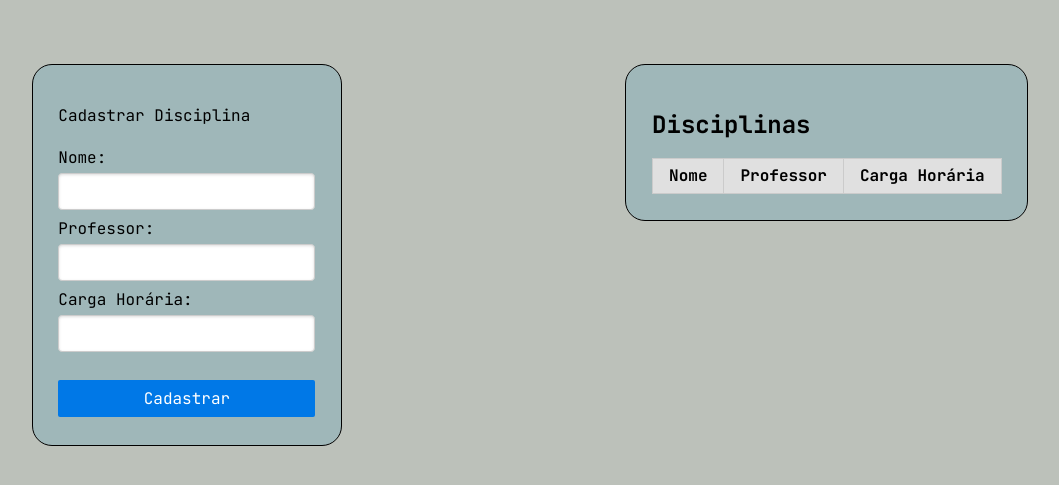
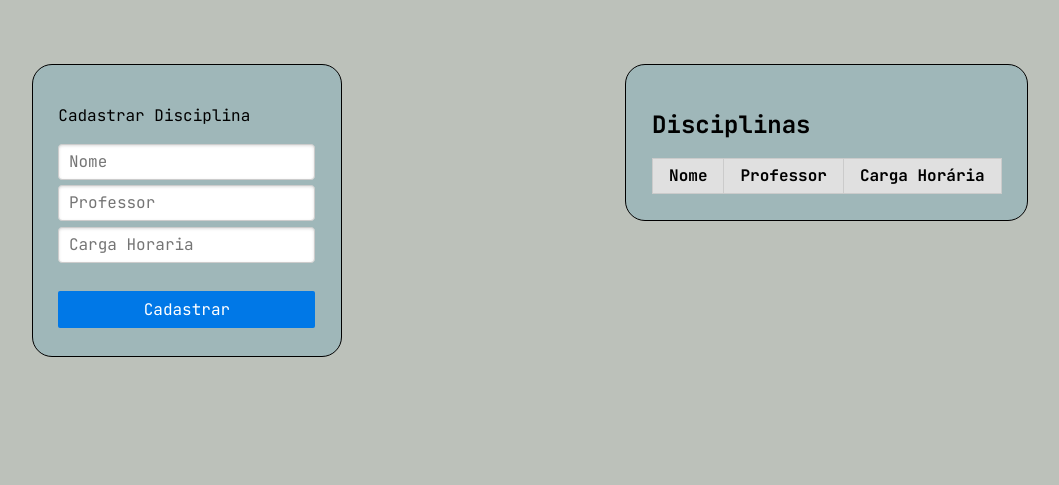
Before and after one commit to Guil-Baka/3DAW-Faeterj, a PHP site: page /exercicio4ListarIncluirDisciplina.php in a window 1280 px wide. Shown: the top 485 px of the page, without its empty margins (110-1169 px from the left). Run offline with PHP 8.4, Linux system fonts and the light colour scheme; lists and menus that the app fills with data are empty; some libraries are stand-ins or nearby versions.

Commit message:
chore: Update form inputs in exercicio4ListarIncluirDisciplina.php

```diff
--- a/exercicio4ListarIncluirDisciplina.php
+++ b/exercicio4ListarIncluirDisciplina.php
@@ -85,16 +85,12 @@ if ($_SERVER['REQUEST_METHOD'] == 'POST') {
     <div class="formDiv">
       <p>Cadastrar Disciplina</p>
       <form class="formAdjust pure-form" action="exercicio4ListarIncluirDisciplina.php" method="POST" style="font-family: JetBrains Mono;">
-        <label class="inputAdjust" for="nome">Nome:</label>
-        <input class="inputAdjust" type="text" name="nome" id="nome" required>
-        <label class="inputAdjust" for="professor">Professor:</label>
-        <input class="inputAdjust" type="text" name="professor" id="professor" required>
-        <label class="inputAdjust" for="cargaHoraria">Carga Horária:</label>
-        <input class="inputAdjust" type="number" name="cargaHoraria" id="cargaHoraria" required>
+        <input class="inputAdjust" type="text" name="nome" id="nome" placeholder="Nome" required>
+        <input class="inputAdjust" type="text" name="professor" id="professor" placeholder="Professor" required>
+        <input class="inputAdjust" type="number" name="cargaHoraria" id="cargaHoraria" placeholder="Carga Horaria" required>
         <button type="submit" class="pure-button pure-button-primary buttonAdjust">Cadastrar</button>
       </form>
     </div>
-
     <div class="tableDiv">
       <h2 style="font-family: JetBrains Mono;">Disciplinas</h2>
       <?php
```
